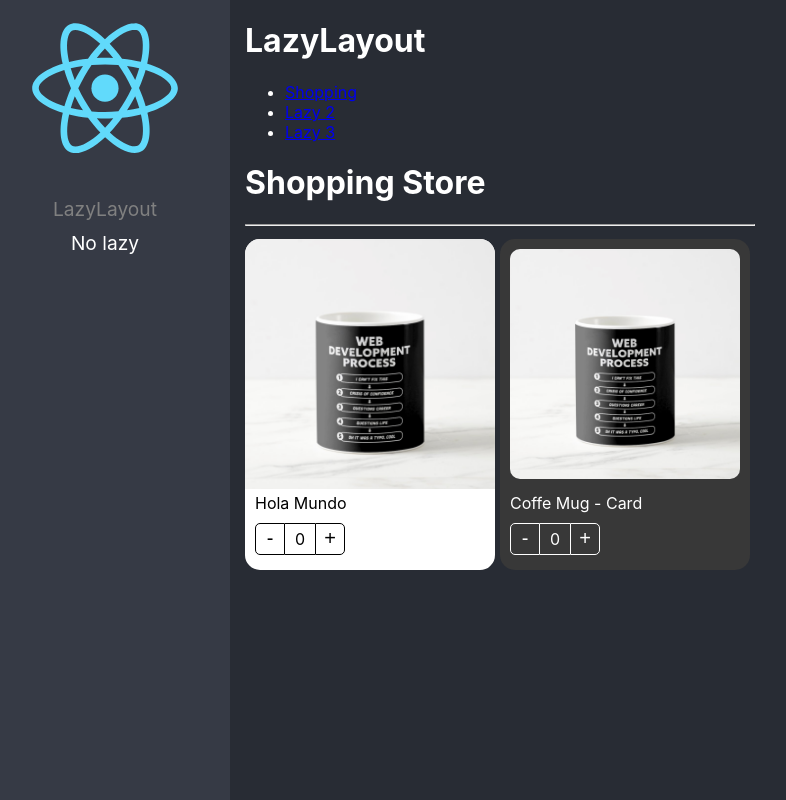
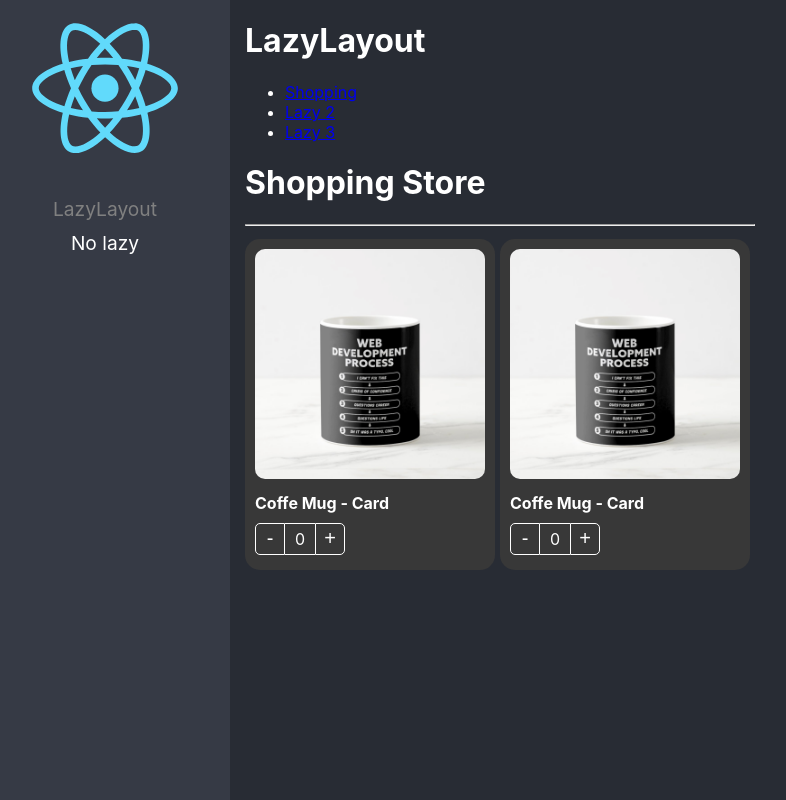
Before and after one commit to Fernanda553/react-initial-app, a React (Create React App) app: page /lazyload/lazy1 in a window 1280 px wide. Shown: the whole page, without its empty margins (20-806 px from the left). Built offline with nearby package versions, Linux system fonts and the light colour scheme.

Commit message:
Missing interfaces

```diff
--- a/src/02-component-patterns/components/ProductButtons.tsx
+++ b/src/02-component-patterns/components/ProductButtons.tsx
@@ -1,8 +1,8 @@
+import { ProductContext } from "./ProductCard"
 import { useContext } from "react"
-import { ProductContext } from "./ProductCard"
 import styles from '../styles/styles.module.css'
 
-interface Props {
+export interface Props {
     className?: string
 }
 
--- a/src/02-component-patterns/components/ProductImage.tsx
+++ b/src/02-component-patterns/components/ProductImage.tsx
@@ -3,7 +3,7 @@
 import styles from '../styles/styles.module.css'
 import noImage from '../assets/no-image.jpg'
 
-interface Props {
+export interface Props {
     className?: string
     img?: string
 }
--- a/src/02-component-patterns/components/ProductTitle.tsx
+++ b/src/02-component-patterns/components/ProductTitle.tsx
@@ -2,7 +2,7 @@
 import { ProductContext } from "./ProductCard"
 import styles from '../styles/styles.module.css'
 
-interface Props {
+export interface Props {
     title?: string
     className?: string
 }
--- a/src/02-component-patterns/pages/ShoppingPage.tsx
+++ b/src/02-component-patterns/pages/ShoppingPage.tsx
@@ -17,18 +17,21 @@
           flexDirection: 'row',
           flexWrap: 'wrap'
         }}>
-          <ProductCard product={product}>
-        <ProductCard.Image/>
-        <ProductCard.Title title={'Hola Mundo'}/>
-        <ProductCard.Buttons/>
+          <ProductCard
+          product={product}
+          className="bg-dark text-white"
+          >
+        <ProductCard.Image className="custom-image"/>
+        <ProductCard.Title className="text-bold"/>
+        <ProductCard.Buttons className="custom-buttons"/>
           </ProductCard>
 
         <ProductCard
           product={product}
           className="bg-dark text-white"
           >
-          <ProductImage className="custom-image text-bold"/>
-          <ProductTitle />
+          <ProductImage className="custom-image"/>
+          <ProductTitle className="text-bold"/>
           <ProductButtons className="custom-buttons"/>
         </ProductCard>
         </div>
```
Also changed, not shown: src/02-component-patterns/interfaces/interfaces.ts (+6 -3 lines).
